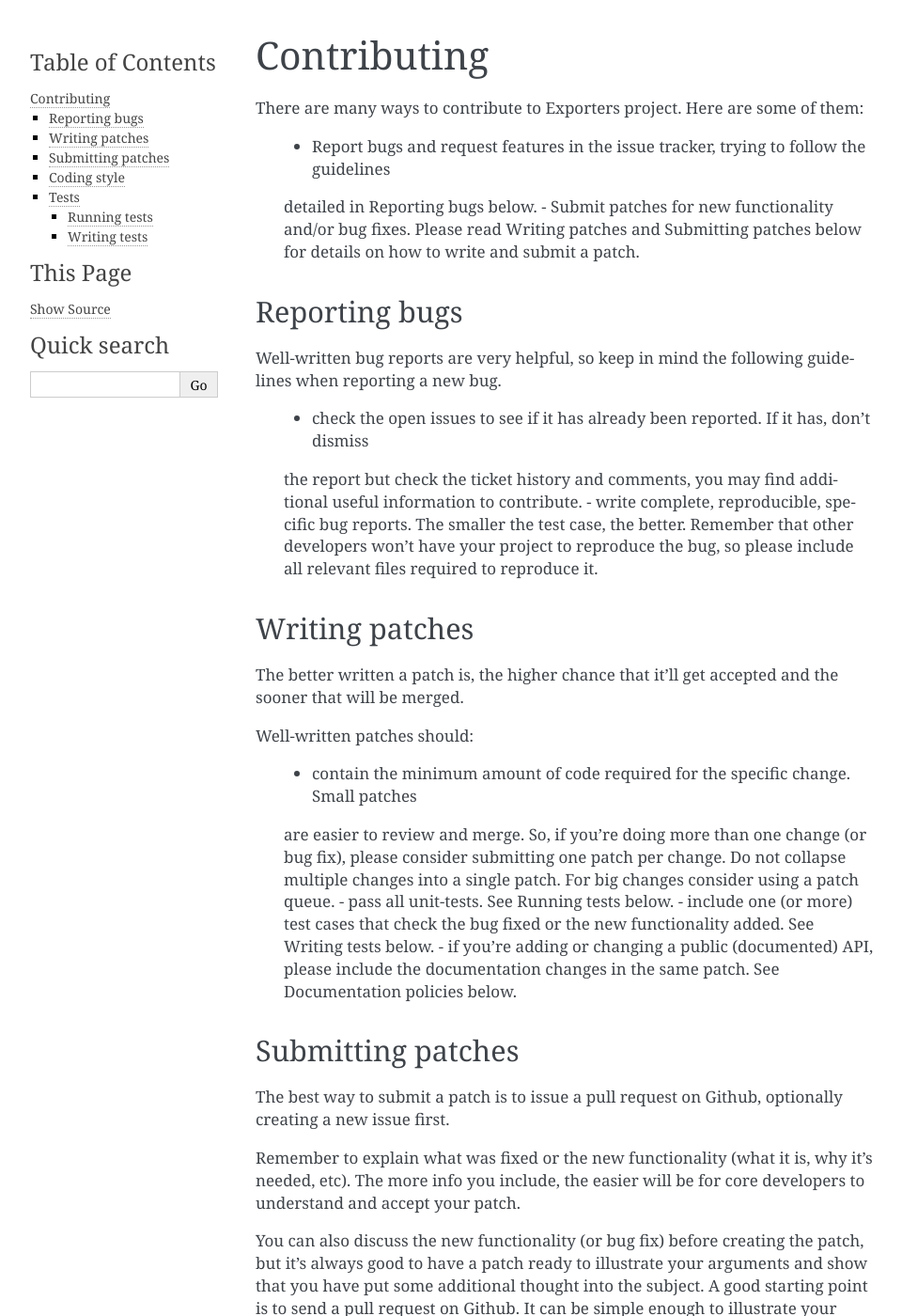
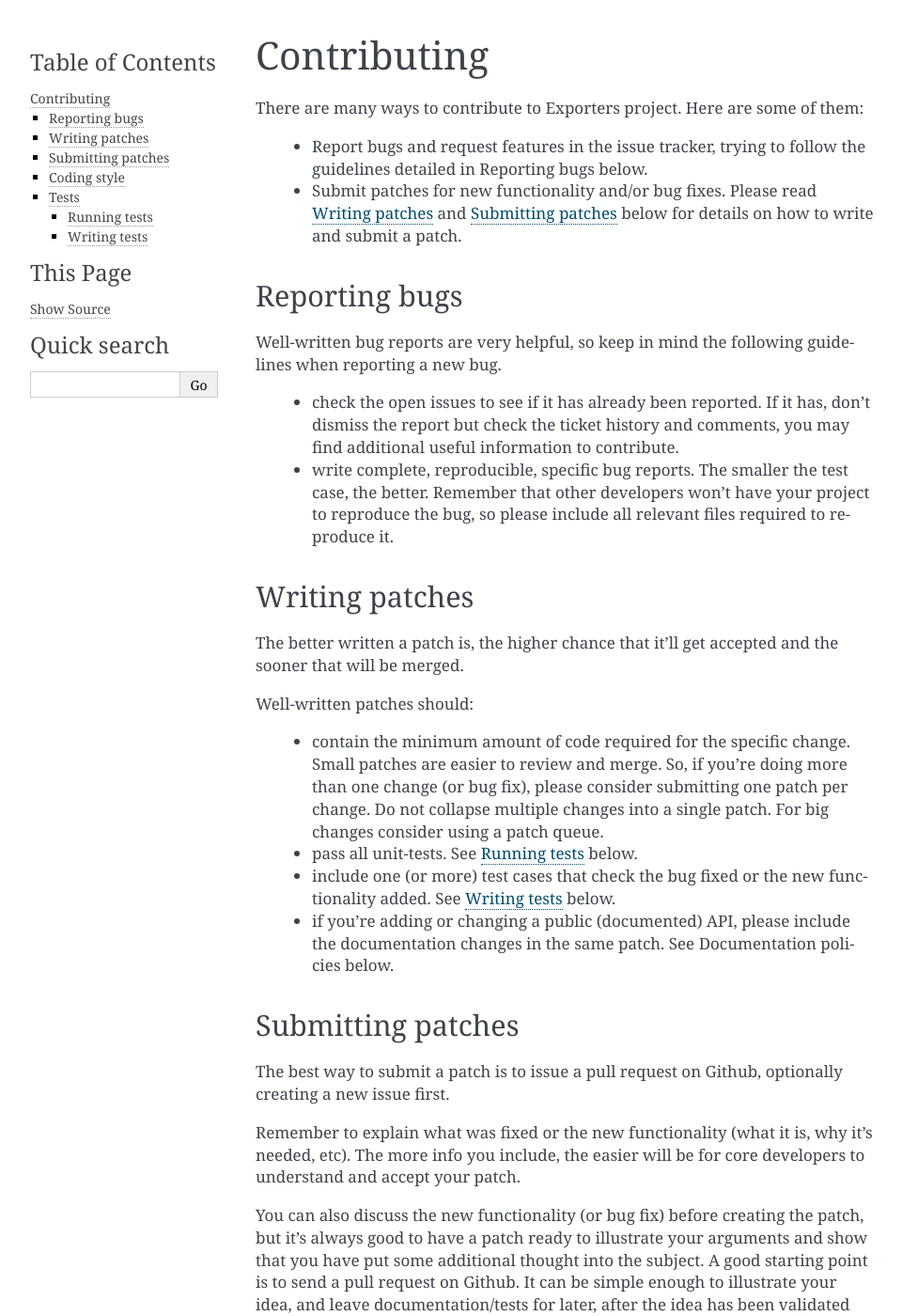
Before and after one commit to scrapinghub/exporters, a Sphinx documentation site: the page built from docs/contributing.rst, in a window 1280 px wide and 1400 px high. Shown: the whole window at 94% size, without its empty margins (148-1108 px from the left). Built offline with Sphinx 7.4.7, drawn with Linux system fonts in a browser that asks for light colours; part of the change alters nothing that is shown; some of the changed text lies outside the part shown.

```diff
--- a/docs/contributing.rst
+++ b/docs/contributing.rst
@@ -6,9 +6,10 @@ Contributing
 There are many ways to contribute to Exporters project. Here are some of them:
 
     - Report bugs and request features in the issue tracker, trying to follow the guidelines
-    detailed in Reporting bugs below.
-    - Submit patches for new functionality and/or bug fixes. Please read Writing patches
-    and Submitting patches below for details on how to write and submit a patch.
+      detailed in Reporting bugs below.
+
+    - Submit patches for new functionality and/or bug fixes. Please read :ref:`writing-patches`
+      and :ref:`submitting-patches` below for details on how to write and submit a patch.
 
 
 Reporting bugs
@@ -17,12 +18,15 @@ Reporting bugs
 Well-written bug reports are very helpful, so keep in mind the following guidelines when reporting a new bug.
 
     - check the open issues to see if it has already been reported. If it has, don’t dismiss
-    the report but check the ticket history and comments, you may find additional useful information to contribute.
+      the report but check the ticket history and comments, you may find additional useful
+      information to contribute.
+
     - write complete, reproducible, specific bug reports. The smaller the test case, the
-    better. Remember that other developers won’t have your project to reproduce the bug,
-    so please include all relevant files required to reproduce it.
+      better. Remember that other developers won’t have your project to reproduce the bug,
+      so please include all relevant files required to reproduce it.
 
 
+.. _writing-patches:
 
 Writing patches
 ~~~~~~~~~~~~~~~
@@ -32,15 +36,20 @@ The better written a patch is, the higher chance that it’ll get accepted and t
 Well-written patches should:
 
     - contain the minimum amount of code required for the specific change. Small patches
-    are easier to review and merge. So, if you’re doing more than one change (or bug fix),
-    please consider submitting one patch per change. Do not collapse multiple changes into
-    a single patch. For big changes consider using a patch queue.
-    - pass all unit-tests. See Running tests below.
+      are easier to review and merge. So, if you’re doing more than one change (or bug fix),
+      please consider submitting one patch per change. Do not collapse multiple changes into
+      a single patch. For big changes consider using a patch queue.
+
+    - pass all unit-tests. See :ref:`running-tests` below.
+
     - include one (or more) test cases that check the bug fixed or the new functionality
-    added. See Writing tests below.
+      added. See :ref:`writing-tests` below.
+
     - if you’re adding or changing a public (documented) API, please include the documentation
-    changes in the same patch. See Documentation policies below.
+      changes in the same patch. See Documentation policies below.
 
+
+.. _submitting-patches:
 
 Submitting patches
 ~~~~~~~~~~~~~~~~~~
@@ -70,12 +79,14 @@ Please follow these coding conventions when writing code for inclusion in Export
     - Unless otherwise specified, follow PEP 8.
     - It’s OK to use lines longer than 80 chars if it improves the code readability.
     - Don’t put your name in the code you contribute. Our policy is to keep the contributor’s
-    name in the AUTHORS file distributed with Exporters.
+      name in the AUTHORS file distributed with Exporters.
 
 
 Tests
 ~~~~~
 Running tests requires tox.
+
+.. _running-tests:
 
 Running tests
 *************
@@ -112,6 +123,7 @@ To see coverage report install coverage (pip install coverage) and run:
 
 see output of coverage --help for more options like html or xml report.
 
+.. _writing-tests:
 
 Writing tests
 *************
```
